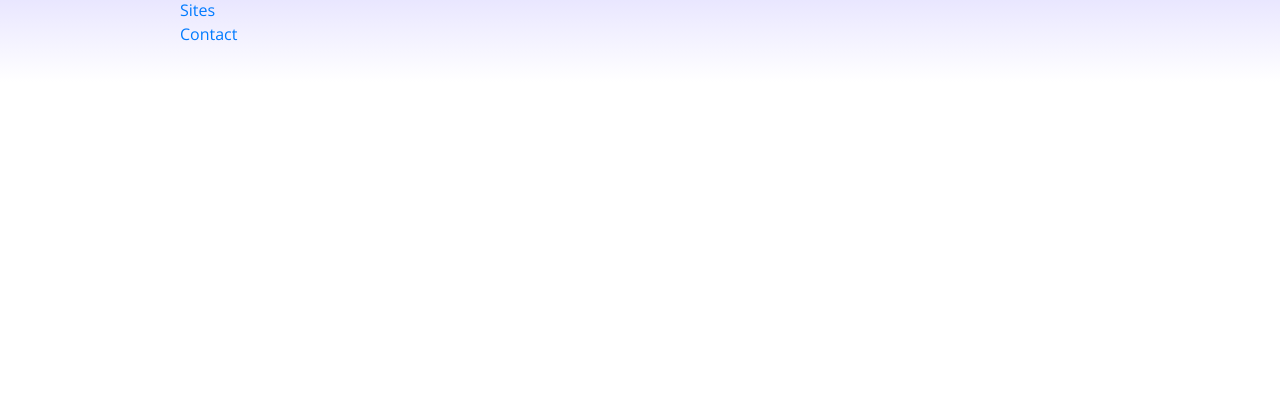
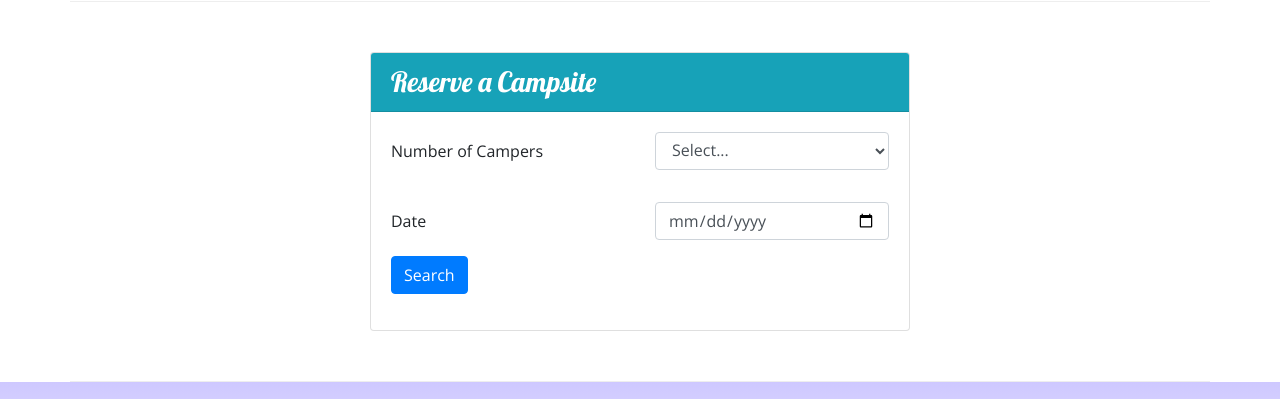
Before and after one commit to nelsontimothyd/nucampsite, a website: page index.html in a window 1280 px wide. Shown: the part 1151-1550 px from the top of the page. Before the commit the page ends 1233 px from the top, so only its background shows below. Drawn offline with nearby package versions, Linux system fonts and the light colour scheme.

Commit message:
Week 2 Assignment

```diff
--- a/index.html
+++ b/index.html
@@ -29,6 +29,9 @@
                 <div class="col">
                     <h1>NuCamp</h1>
                     <h2>a better way to camp</h2>
+                </div>
+                <div class="col col-md-4 col-xl-2">
+                    <a class="btn btn-info btn-lg mt-4 text-nowrap" href="#reserveForm" role="button">Reserve Campsite</a>
                 </div>
             </div>
         </div>
@@ -73,9 +76,14 @@
                 <h2>Featured Campsites</h2>
             </div>
             <div class="col">
-                <h3>React Lake Campground</h3>
-                <p class="d-none d-sm-block">Nestled in the foothills of the Chrome Mountains, this campground on the
-                    shores of the pristine React Lake is a favorite for fly fishers.</p>
+                <div class="media">
+                    <div class="media-body align-self-center">
+                        <h3>React Lake Campground</h3>
+                        <p class="d-none d-sm-block">Nestled in the foothills of the Chrome Mountains, this campground on the
+                            shores of the pristine React Lake is a favorite for fly fishers.</p>
+                    </div>
+                    <img class="d-flex ml-3 img-thumbnail" src="img/react-lake-thumb.jpg" alt="React Lake" />
+                </div>
             </div>
         </div>
 
@@ -89,6 +97,42 @@
                     <div class="media-body align-self-center">
                         <h3>Bootstrap Outfitters</h3>
                         <p class="d-none d-sm-block">Bootstrap Outfitters supplies you with gear you need at prices you can't beat.</p>
+                    </div>
+                </div>
+            </div>
+        </div>
+        <div class="row row-content alight-items-center">
+            <div class="col-sm-6 mx-auto">
+                <div class="card">
+                    <h3 class="card-header bg-info text-white">Reserve a Campsite</h3>
+                    <div class="card-body">
+                        <form id="reserveForm">
+                            <div class="form-group row">
+                                <label class="col-sm-6 col-form-label" for="numCampers">Number of Campers</label>
+                                <div class="col form-group">
+                                    <select class="form-control" name="numCampers" id="numCampers">
+                                        <option>Select...</option>
+                                        <option>1</option>
+                                        <option>2</option>
+                                        <option>3</option>
+                                        <option>4</option>
+                                        <option>5</option>
+                                        <option>6</option>
+                                    </select>
+                                </div>
+                            </div>
+                            <div class="form-group row">
+                                <label class="col-sm-6 col-form-label" for="date">Date</label>
+                                <div class="col">
+                                    <input class="form-control" type="date" id="date" name="date" />
+                                </div>
+                            </div>
+                            <div class="form-group row">
+                                <div class="col">
+                                    <button class="btn btn-primary" type="submit">Search</button>
+                                </div>
+                            </div>
+                        </form>
                     </div>
                 </div>
             </div>
```
